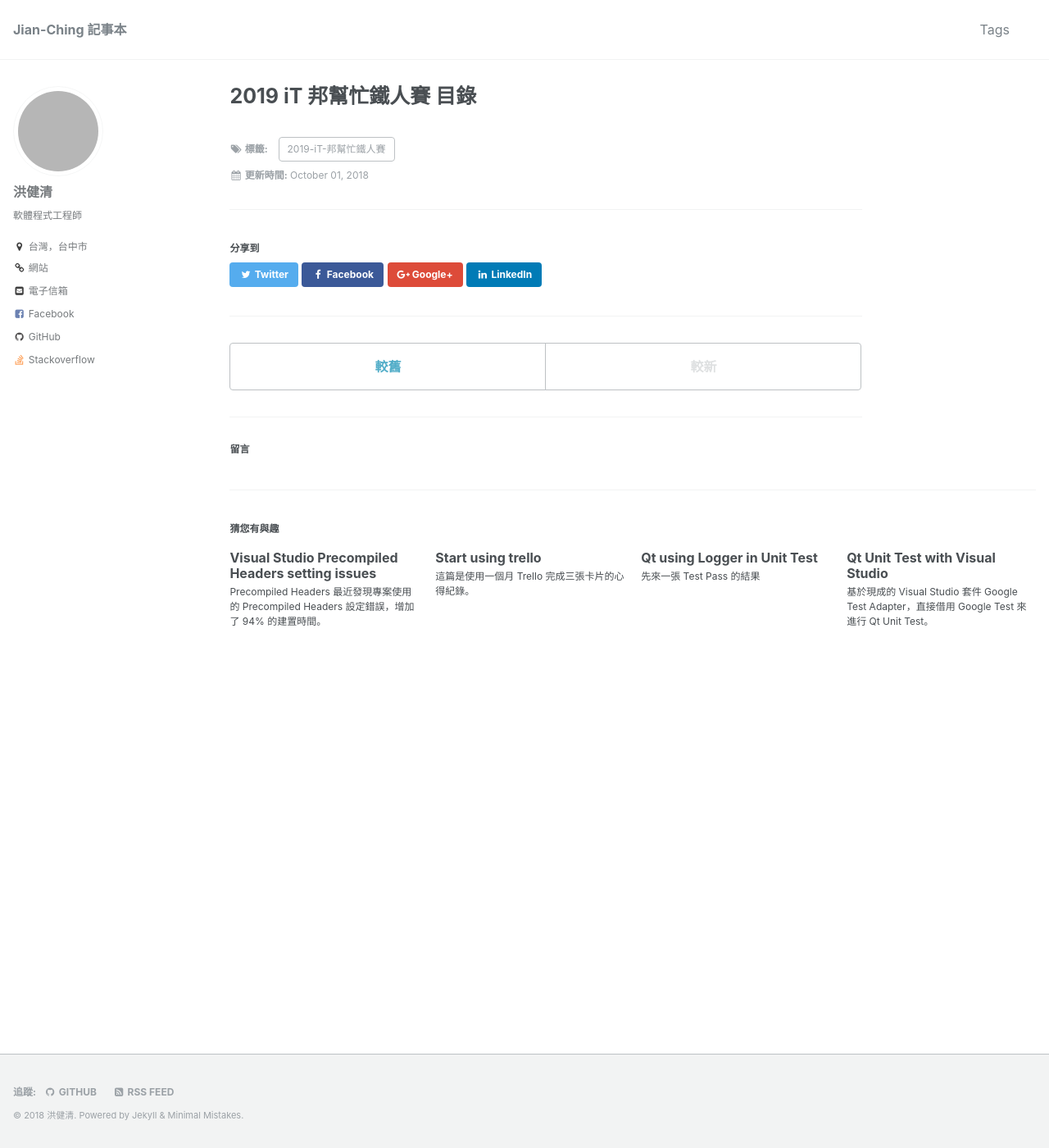
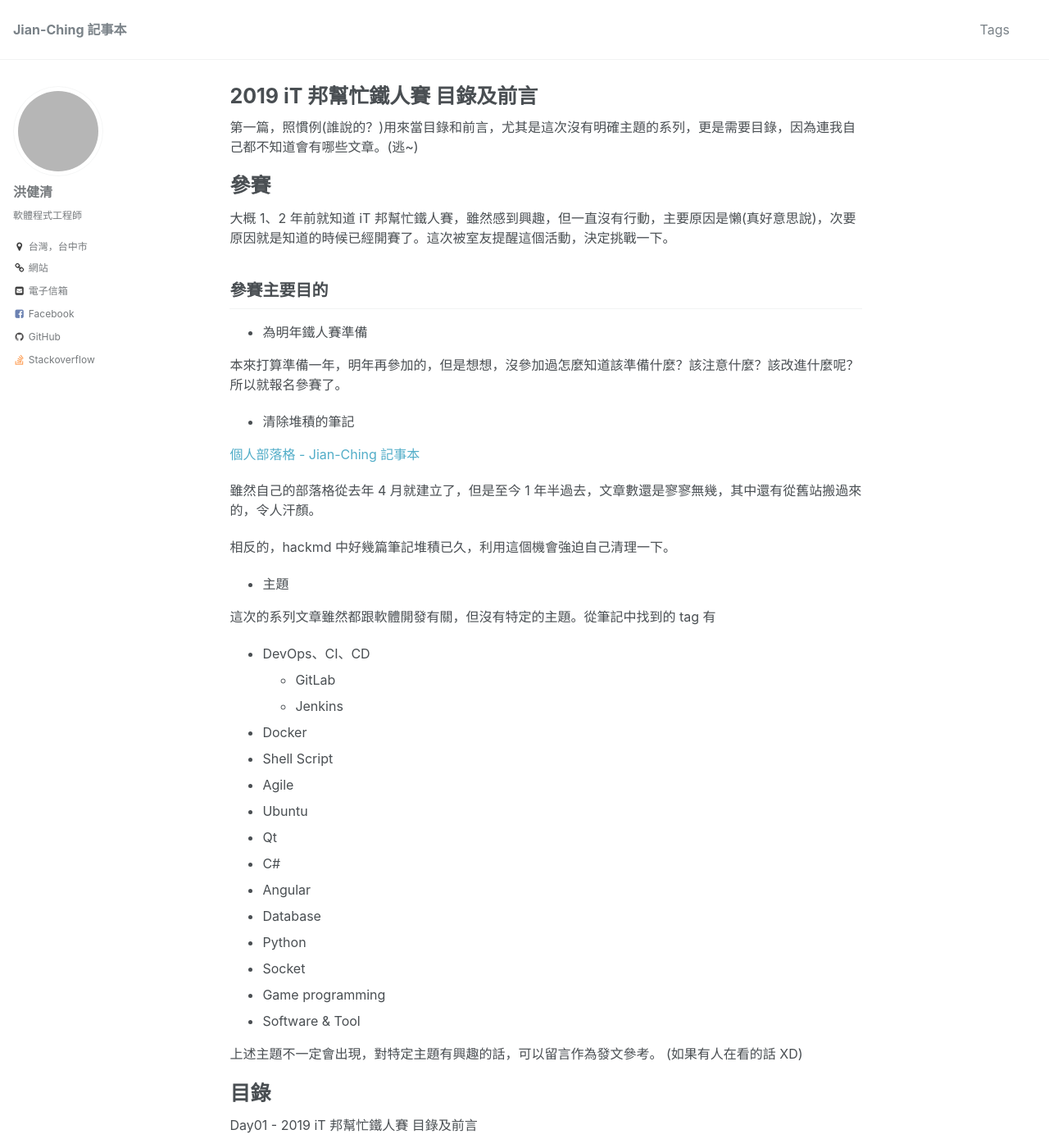
Before and after one commit to allyusd/twblog-source, a Jekyll site: the page built from _posts/2018-10-01-2019-ithelp-ironman-30-days-challenge-index.md, in a window 1280 px wide and 1400 px high. Shown: the whole window at 82% size. Built offline with Jekyll 4.4.1, drawn with Linux system fonts in a browser that asks for light colours; comment, search, counter and statistics services are not loaded; grey boxes are pictures that could not be loaded.

Commit message:
post: update 2018-10-01-2019-ithelp-ironman-30-days-challenge-index.md

```diff
--- a/_posts/2018-10-01-2019-ithelp-ironman-30-days-challenge-index.md
+++ b/_posts/2018-10-01-2019-ithelp-ironman-30-days-challenge-index.md
@@ -1,4 +1,51 @@
 ---
-title: "2019 iT 邦幫忙鐵人賽 目錄"
+title: "2019 iT 邦幫忙鐵人賽 目錄及前言"
 tags: 2019-iT-邦幫忙鐵人賽
 ---
+
+第一篇，照慣例(誰說的？)用來當目錄和前言，尤其是這次沒有明確主題的系列，更是需要目錄，因為連我自己都不知道會有哪些文章。(逃~)
+
+# 參賽
+
+大概 1、2 年前就知道 iT 邦幫忙鐵人賽，雖然感到興趣，但一直沒有行動，主要原因是懶(真好意思說)，次要原因就是知道的時候已經開賽了。這次被室友提醒這個活動，決定挑戰一下。
+
+## 參賽主要目的
+
+* 為明年鐵人賽準備
+
+本來打算準備一年，明年再參加的，但是想想，沒參加過怎麼知道該準備什麼？該注意什麼？該改進什麼呢？所以就報名參賽了。
+
+* 清除堆積的筆記
+
+[個人部落格 - Jian-Ching 記事本](https://twblog.hongjianching.com/)
+
+雖然自己的部落格從去年 4 月就建立了，但是至今 1 年半過去，文章數還是寥寥無幾，其中還有從舊站搬過來的，令人汗顏。
+
+相反的，hackmd 中好幾篇筆記堆積已久，利用這個機會強迫自己清理一下。
+
+* 主題
+
+這次的系列文章雖然都跟軟體開發有關，但沒有特定的主題。從筆記中找到的 tag 有
+
+* DevOps、CI、CD
+    * GitLab
+    * Jenkins
+* Docker
+* Shell Script
+* Agile
+* Ubuntu
+* Qt
+* C#
+* Angular
+* Database
+* Python
+* Socket
+* Game programming
+* Software & Tool
+
+上述主題不一定會出現，對特定主題有興趣的話，可以留言作為發文參考。
+(如果有人在看的話 XD)
+
+# 目錄
+
+Day01 - 2019 iT 邦幫忙鐵人賽 目錄及前言
```
